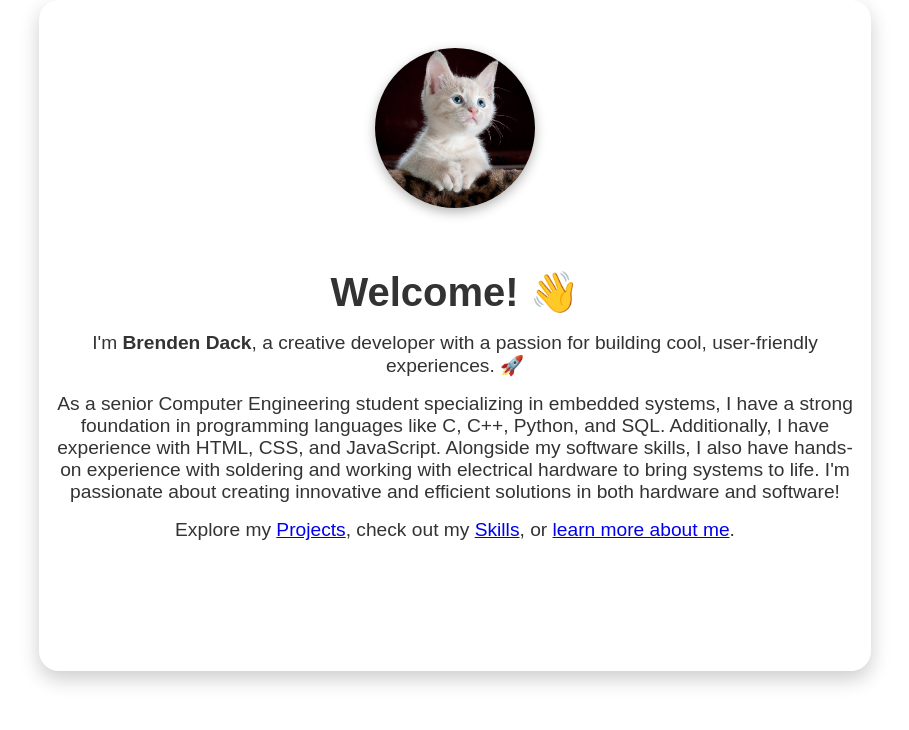
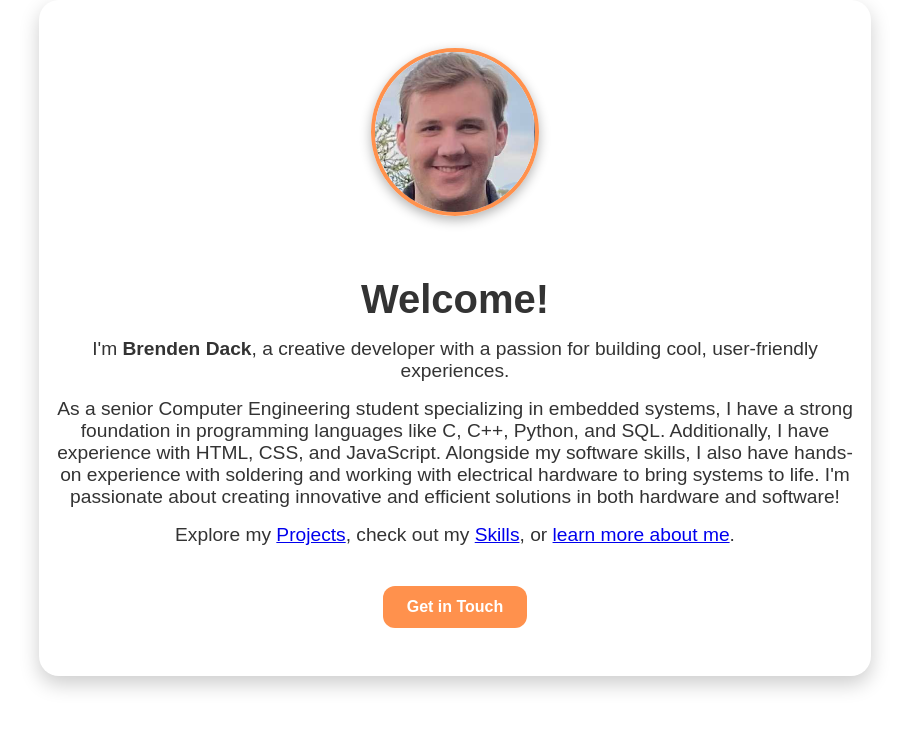
Before and after one commit to BrendenDack/Personal-Website, a plain HTML site: page home.html in a window 1280 px wide. Shown: the whole page, without its empty margins (185-1094 px from the left). Drawn offline with Linux system fonts and the light colour scheme.

Commit message:
made some changes to styling, added correct profile picture

```diff
--- a/CSS/styles.css
+++ b/CSS/styles.css
@@ -102,3 +102,8 @@ body.dark-mode {
     --container-bg: #fef7e3; /* Soft light background for content area */
     --text-color: #333;
 }
+
+.button-container {
+    text-align: center;
+    margin-top: 1rem;
+}
--- a/home.html
+++ b/home.html
@@ -5,20 +5,21 @@
     <meta name="viewport" content="width=device-width, initial-scale=1.0">
     <title>Home</title>
     <link rel="stylesheet" href="CSS/styles.css">
+    <link rel="stylesheet" href="CSS/about_me.css">
 </head>
 <body>
     <header>
         <!-- <h1>Welcome to My Personal Website</h1> -->
     </header>
     <section class="home-container">
-        <img src="images/profile.jpg" alt="Photo of Brenden Dack" class="profile-picture">
-        <h1>Welcome! 👋</h1>
-        <p>I'm <strong>Brenden Dack</strong>, a creative developer with a passion for building cool, user-friendly experiences. 🚀</p>
+        <img src="images/IMG_20250405_124117.jpg" alt="Photo of Brenden Dack" class="profile-picture">
+        <h1>Welcome!</h1>
+        <p>I'm <strong>Brenden Dack</strong>, a creative developer with a passion for building cool, user-friendly experiences.</p>
         <p>As a senior Computer Engineering student specializing in embedded systems, I have a strong foundation in programming languages like C, C++, Python, and SQL. Additionally, I have experience with HTML, CSS, and JavaScript. Alongside my software skills, I also have hands-on experience with soldering and working with electrical hardware to bring systems to life. I'm passionate about creating innovative and efficient solutions in both hardware and software!</p>
         <p>Explore my <a href="#" onclick="loadPage('projects')">Projects</a>, check out my <a href="#" onclick="loadPage('skills')">Skills</a>, or <a href="#" onclick="loadPage('about')">learn more about me</a>.</p>
 
-        <div class="call-to-action">
-          <button onclick="loadPage('contact')">Get in Touch</button>
+        <div class="call-to-action button-container">
+          <button class="resume-link" onclick="loadPage('contact')">Get in Touch</button>
         </div>
     </section>
 
```
Also changed, not shown: index.html (+0 -4 lines), images/IMG_20250405_124117.jpg (added).
